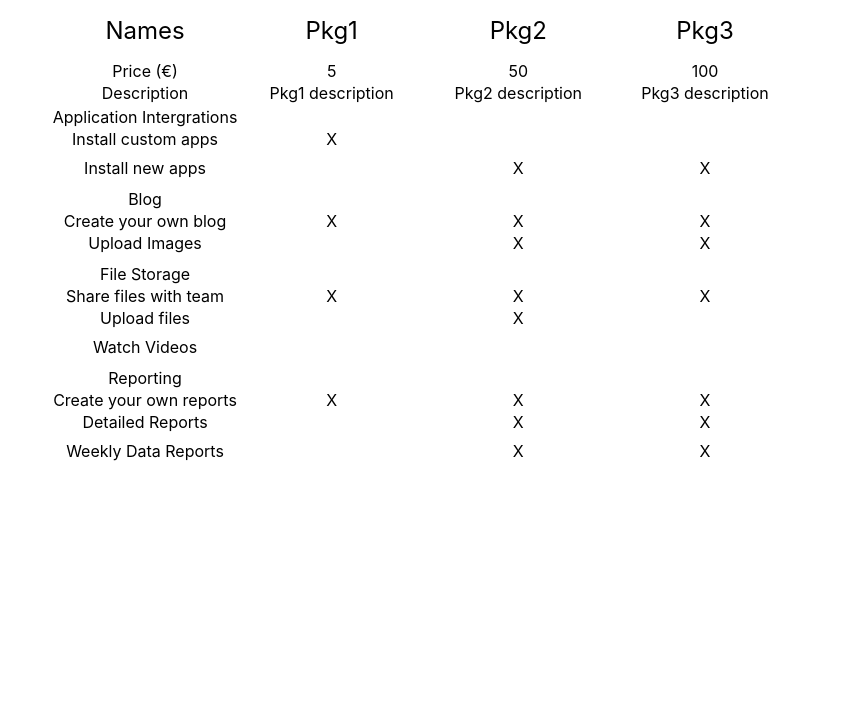
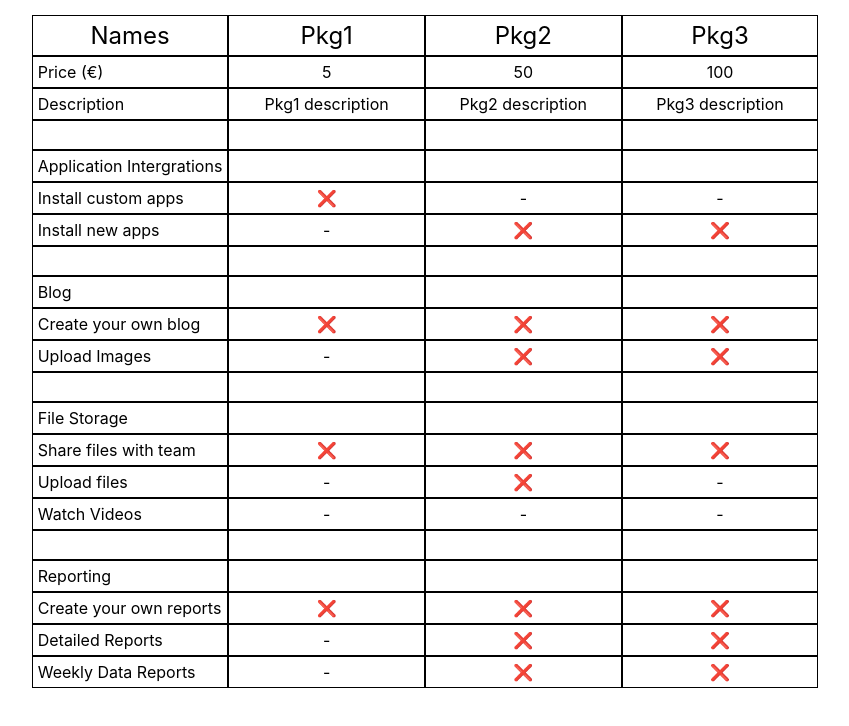
Before and after one commit to SafonovDmitriy/Test_task_to_get_and_sort_a_table_from_a_CSV_file, a React (Create React App) app: page / in a window 1280 px wide. Shown: the top 726 px of the page, without its empty margins (215-1064 px from the left). Built offline with nearby package versions, Linux system fonts and the light colour scheme.

Commit message:
[fix] css and actionTypes

```diff
--- a/src/App.tsx
+++ b/src/App.tsx
@@ -1,23 +1,21 @@
 import React, { useEffect } from "react";
-import { useDispatch, useSelector } from "react-redux";
+import { useDispatch } from "react-redux";
 import "./App.css";
 import { Table } from "./components";
 import { fetchData } from "./redux/actions/table";
-import { dataForTableSelector } from "./redux/selectors";
 
 const App = () => {
-  const dataTable: string[][] = useSelector(dataForTableSelector);
   const dispatch = useDispatch();
 
   useEffect(() => {
     dispatch(fetchData());
   }, [dispatch]);
 
-  return dataTable.length ? (
+  return (
     <div className="app_wrapper">
-      <Table data={dataTable} />
+      <Table />
     </div>
-  ) : null;
+  );
 };
 
 export default App;
--- a/src/components/Table/Table.tsx
+++ b/src/components/Table/Table.tsx
@@ -1,15 +1,20 @@
+import { useSelector } from "react-redux";
+import { dataForTableSelector } from "../../redux/selectors";
 import "./TableStyle.css";
-const Table = ({ data }: { data: string[][] }) => (
+const Table = () => {
+  const data: string[][] = useSelector(dataForTableSelector);
+  return (
     <table className="app_table">
       <tbody>
         {data.map((tr, idxTr) => (
           <tr key={idxTr}>
             {tr.map((td, idxTd) => (
-            <td key={`${idxTr}-${idxTd}`}>{td}</td>
+              <td key={`${idxTr}-${idxTd}`}>{td === "X" ? "\u274C" : td}</td>
             ))}
           </tr>
         ))}
       </tbody>
     </table>
   );
+};
 export default Table;
--- a/src/components/Table/TableStyle.css
+++ b/src/components/Table/TableStyle.css
@@ -1,6 +1,6 @@
 .app_table {
   display: flex;
-  gap: 5px;
+
   flex-direction: column;
   padding: 15px;
   max-width: 900px;
@@ -11,15 +11,18 @@
 }
 .app_table tr:first-child td {
   font-size: 24px;
-  padding-bottom: 15px;
+  text-align: center;
 }
 
 .app_table td {
   text-align: center;
   font-size: 16px;
+  border: 1px solid black;
+  min-height: 18px;
+  padding: 5px;
 }
 .app_table td:first-child {
-  text-align: center;
+  text-align: left;
   font-size: 16px;
 }
 .app_table td:first-child tr {
@@ -35,7 +38,6 @@
   }
   .app_table tr:first-child td {
     font-size: 22px;
-    padding-bottom: 13px;
   }
 }
 @media screen and (max-width: 700px) {
@@ -45,7 +47,6 @@
   }
   .app_table tr:first-child td {
     font-size: 20px;
-    padding-bottom: 10px;
   }
   .app_table td:first-child {
     font-size: 14px;
@@ -58,7 +59,6 @@
   }
   .app_table tr:first-child td {
     font-size: 14px;
-    padding-bottom: 5px;
   }
   .app_table td:first-child {
     font-size: 12px;
--- a/src/redux/actionTypes/table.ts
+++ b/src/redux/actionTypes/table.ts
@@ -1,4 +1,3 @@
 export enum tableActionTypes {
   FETCH_DATA = "FETCH_DATA",
-  SET_LOADING = "SET_LOADING",
 }
--- a/src/redux/actions/table.ts
+++ b/src/redux/actions/table.ts
@@ -8,19 +8,14 @@ export const fetchDataAction = (payload: string[][]) => ({
   type: tableActionTypes.FETCH_DATA,
   payload,
 });
-export const setLoadingAction = (payload: boolean) => ({
-  type: tableActionTypes.SET_LOADING,
-  payload,
-});
+
 export const fetchData =
   () => async (dispatch: ThunkDispatch<RootType, undefined, any>) => {
     try {
-      dispatch(setLoadingAction(true));
       const data = await svcParser("data/data.csv");
+      console.log(`data`, data);
       dispatch(fetchDataAction(scvSorting(data)));
     } catch (error) {
       console.log(`error`, error);
-    } finally {
-      dispatch(setLoadingAction(false));
     }
   };
--- a/src/redux/reducers/table.ts
+++ b/src/redux/reducers/table.ts
@@ -2,7 +2,6 @@ import { IAction, ITableState } from "../actionInterfaces/table";
 import { tableActionTypes } from "../actionTypes/table";
 
 const initialState: ITableState = {
-  loading: false,
   data: [],
 };
 
@@ -10,8 +9,6 @@ export const tableReducer = (state = initialState, action: IAction) => {
   switch (action.type) {
     case tableActionTypes.FETCH_DATA:
       return { ...state, data: action.payload };
-    case tableActionTypes.SET_LOADING:
-      return { ...state, loading: action.payload };
     default:
       return state;
   }
--- a/src/util/helpers/scvSorting.ts
+++ b/src/util/helpers/scvSorting.ts
@@ -25,26 +25,20 @@ const scvSorting = (data: string[][]) => {
 
     return acc;
   }, [] as [string, string[][]][]);
-
-  for (var value of categoriesList.sort((a: IRow, b: IRow) => mySort(a, b))) {
+  const assortedArrayByCategory = categoriesList.sort((a: IRow, b: IRow) =>
+    mySort(a, b)
+  );
+  for (const value of assortedArrayByCategory) {
     value[1].sort((a: string[], b: string[]) => mySort(a, b));
-    value[1] = value[1].map((subValue: string[]) =>
-      subValue.map((item: string) => {
-        if (item === "X") return String.fromCharCode(88);
-        if (item === "-") return String.fromCharCode(150);
-        return item;
-      })
-    );
-
     newData.push(["", "", "", ""], [value[0], "", "", ""], ...value[1]);
   }
   return newData;
 };
 
-const lengthArray = (array: string[]) =>
-  array.filter((item) => item.length && item).length;
+const lengthArray = (array: string[]): number =>
+  array.filter((item) => item.length).length;
 
-const mySort = (a: IRow | string[], b: IRow | string[]) => {
+const mySort = (a: IRow | string[], b: IRow | string[]): number => {
   if (a[0] > b[0]) return 1;
   if (a[0] < b[0]) return -1;
   return 0;
```
Also changed, not shown: src/redux/actionInterfaces/table.ts (+1 -6 lines), 2 other files (tests, documents, lock files or other folders). Lines whose indentation alone changed are shown as unchanged.
